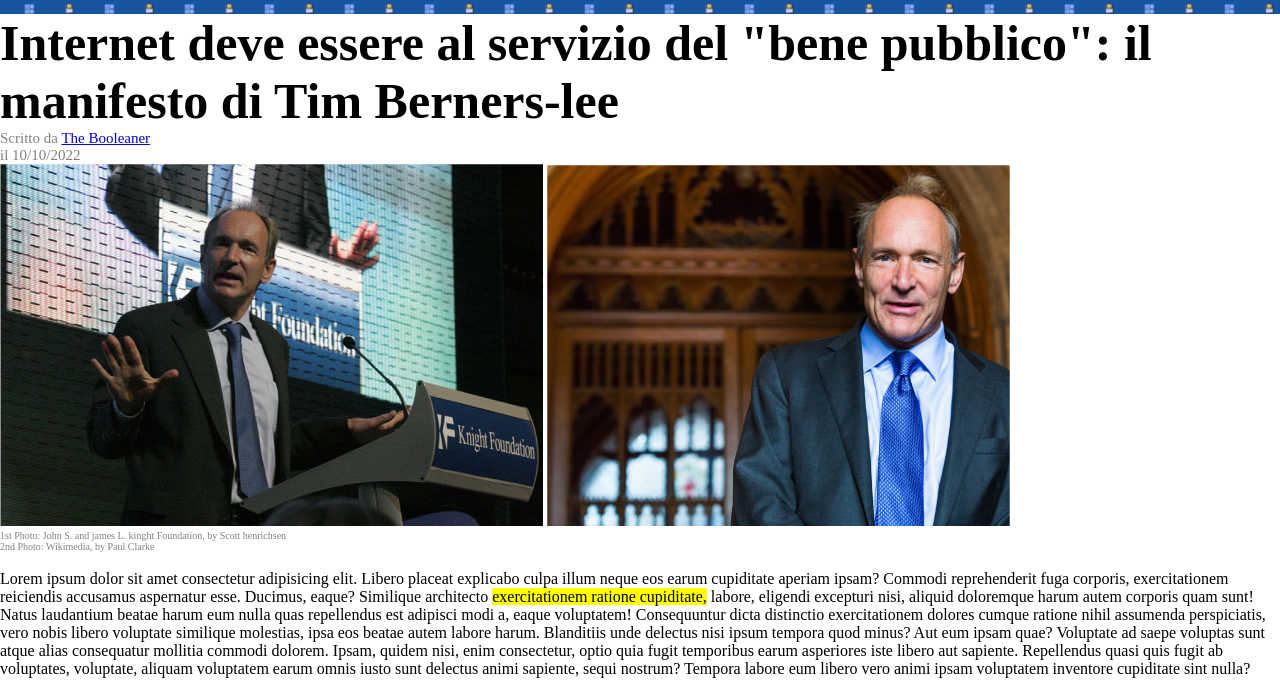
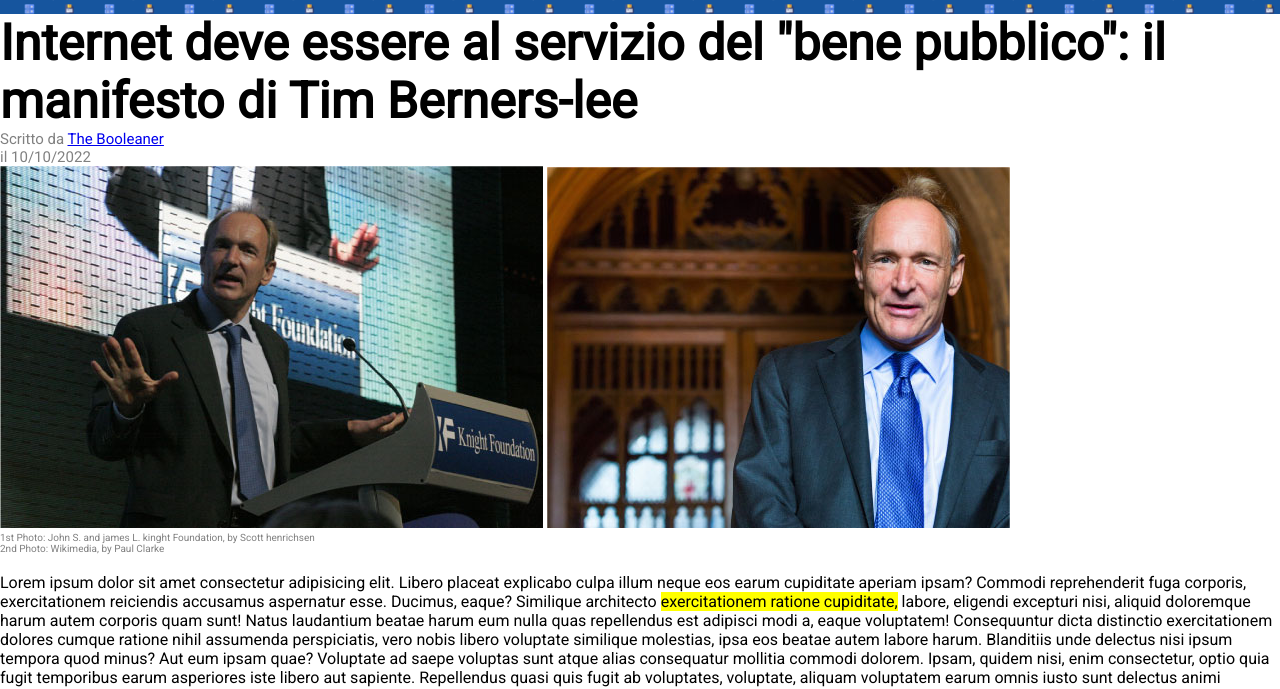
Before and after one commit to Claudio-DiGiovanni/html-css-booleaner, a plain HTML site: page index.html in a window 1280 px wide. Shown: the part 66-755 px from the top of the page. Drawn offline with Linux system fonts and the light colour scheme.

Commit message:
Cambio font e fine lavoro

```diff
--- a/css/style.css
+++ b/css/style.css
@@ -1,5 +1,9 @@
+@import url('https://fonts.googleapis.com/css2?family=Roboto&display=swap');
 *{
     margin: 0;
+}
+body{
+    font-family: 'Roboto', sans-serif;
 }
 
 header{
```
